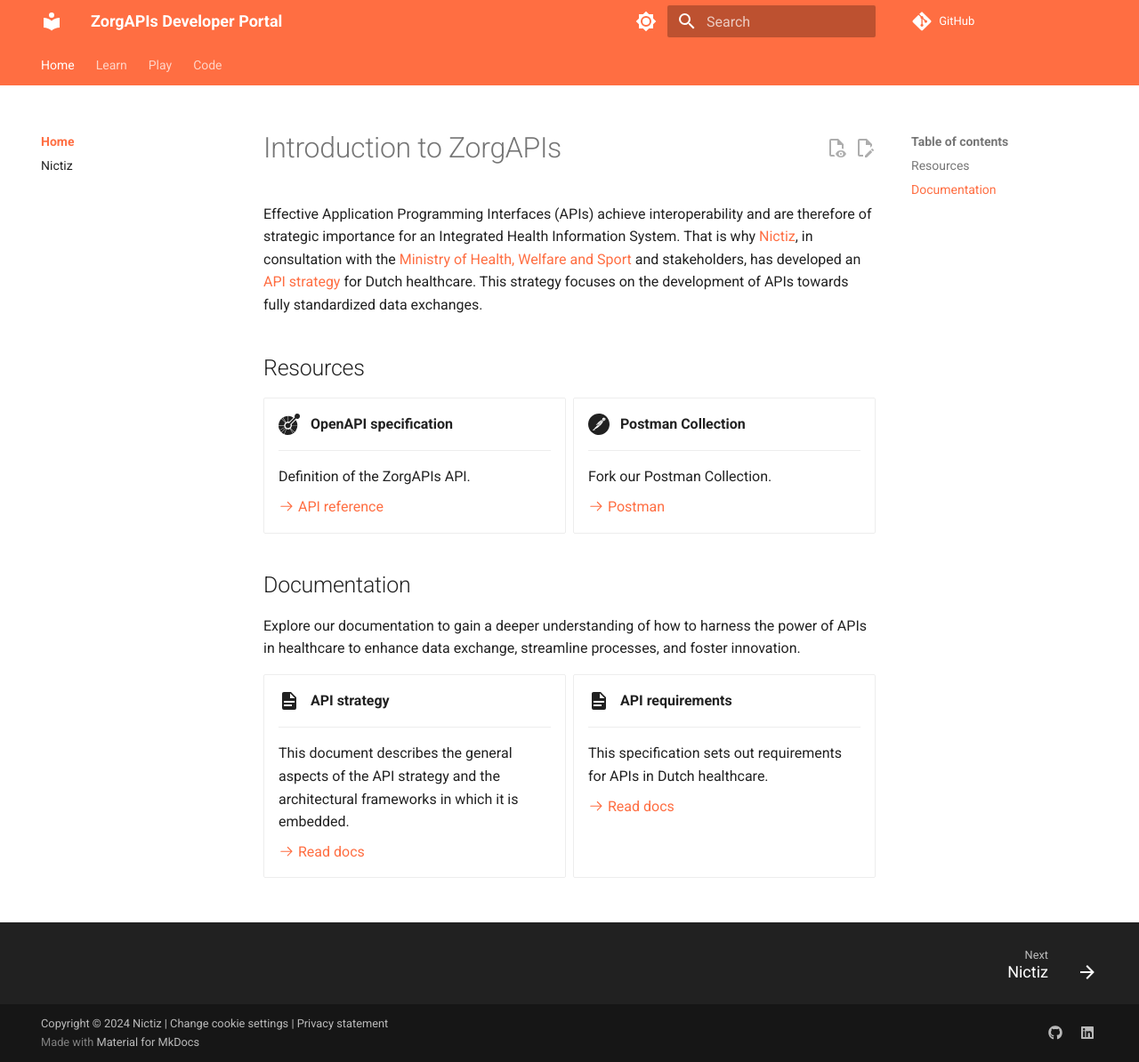
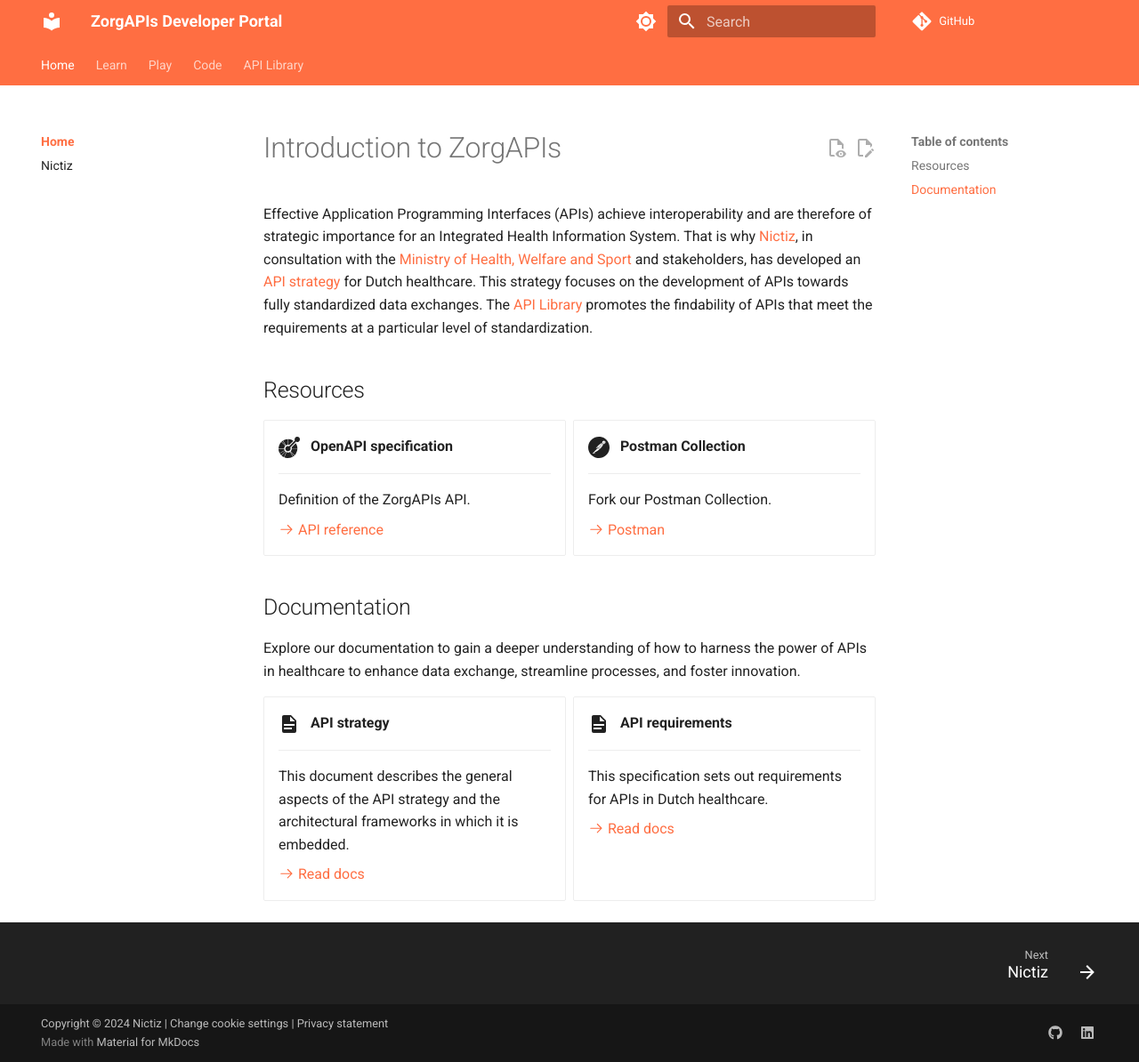
Before and after one commit to Nictiz/zorgapis-docs, an MkDocs documentation site: the page built from docs/index.md, in a window 1280 px wide and 1194 px high. Shown: the whole window at 89% size. Built offline with MkDocs 1.6.1 and Material for MkDocs 9.7.7, drawn with Linux system fonts in a browser that asks for light colours; comment, search, counter and statistics services are not loaded.

Commit message:
Update Introduction

```diff
--- a/docs/index.md
+++ b/docs/index.md
@@ -5,7 +5,9 @@
 [Ministry of Health, Welfare and Sport](
 https://www.government.nl/ministries/ministry-of-health-welfare-and-sport){: target="_blank" } and stakeholders, has
 developed an [API strategy](https://nictiz.github.io/api-strategie-docs/){: target="_blank" } for Dutch healthcare. This
-strategy focuses on the development of APIs towards fully standardized data exchanges.
+strategy focuses on the development of APIs towards fully standardized data exchanges.  The [API Library](
+https://www.zorgapis.nl/){: target="_blank" } promotes the findability of APIs that meet the requirements at a
+particular level of standardization.
 
 ## Resources
 
--- a/mkdocs.yml
+++ b/mkdocs.yml
@@ -141,3 +141,4 @@
   - Play:
     - play/index.md
   - Code: code/index.md
+  - API Library: https://www.zorgapis.nl/
```
